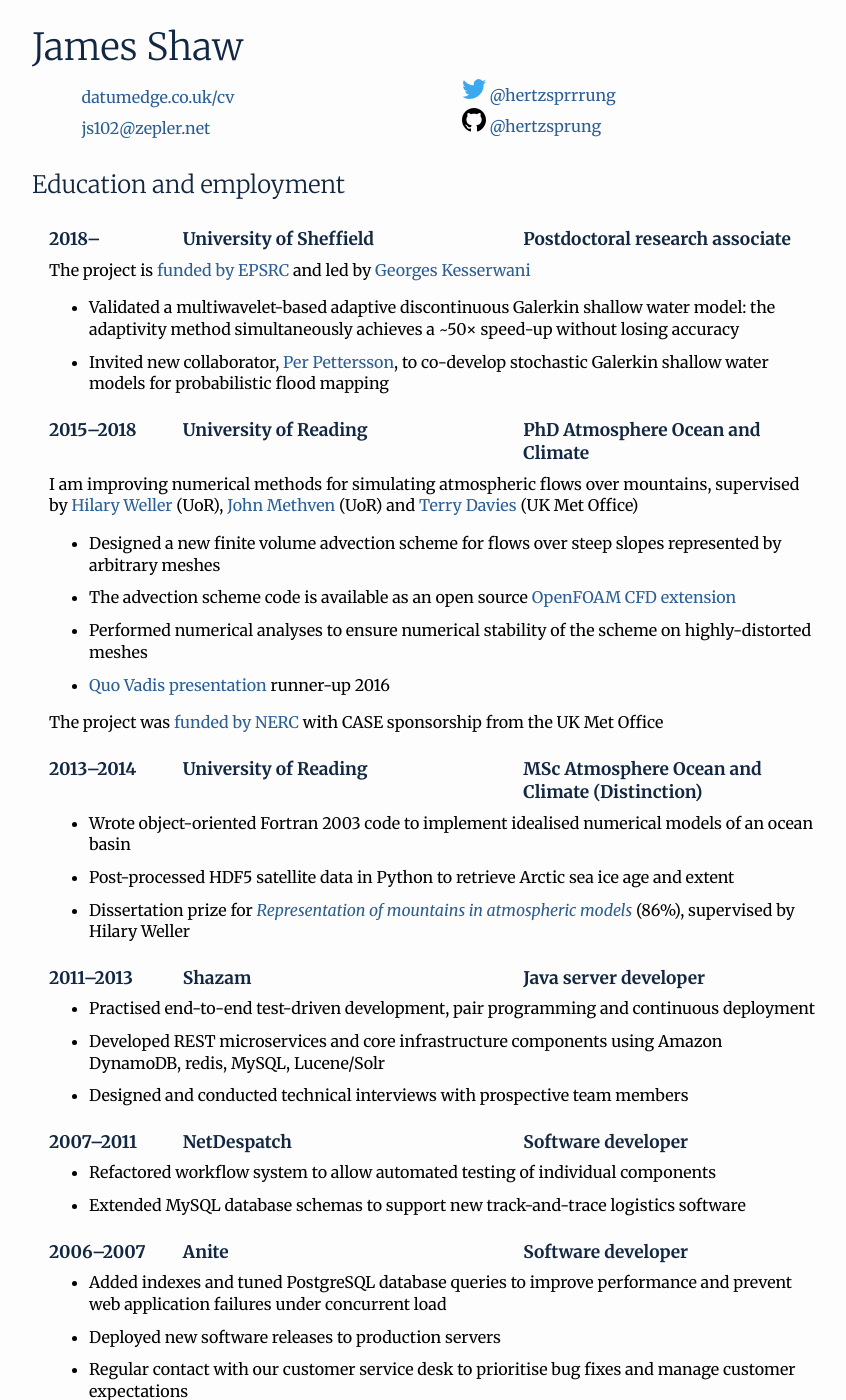
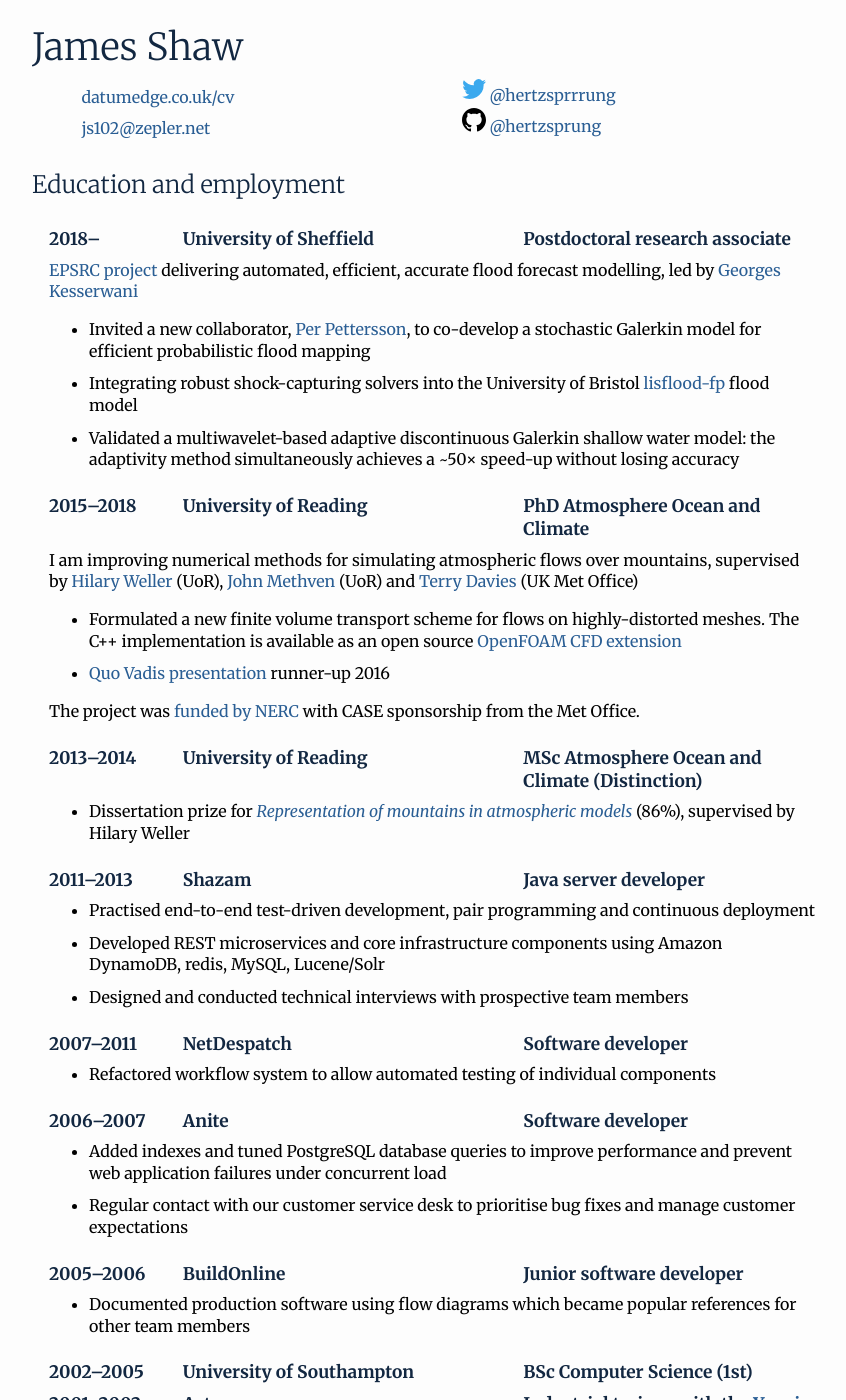
Before and after one commit to hertzsprung/hertzsprung.github.io, a Jekyll site: the page built from cv/index.html, in a window 1280 px wide and 1400 px high, scrolled down 206 px. Shown: the whole window, without its empty margins (208-1054 px from the left). Built offline with Jekyll 4.4.1, drawn with Linux system fonts in a browser that asks for light colours; some of the changed text lies outside the part shown.

Commit message:
update CV

```diff
--- a/_includes/footer.html
+++ b/_includes/footer.html
@@ -52,25 +52,6 @@
       </a>
     </li>
     <li>
-      <a title="StackExchange" href="https://stackexchange.com/users/{{ site.stackexchange_userid }}?tab=accounts">
-        <svg width="32" height="32" viewBox="0 0 67.322835 67.322835" xmlns="http://www.w3.org/2000/svg">
-          <g transform="translate(-2.228494,-984.15345)">
-            <g transform="matrix(1.25,0,0,-1.25,64.134254,1021.5752)">
-              <g transform="scale(0.1,0.1)">
-                <path d="m -443.20546,-26.228612 432.101989,0 0,88.8711 -432.101989,0 0,-88.8711 z" style="fill:#4068bb;" />
-                <path d="m -443.20546,88.232388 432.101989,0 0,88.890602 -432.101989,0 0,-88.890602 z" style="fill:#5ca3de;" />
-                <path d="m -79.67547,296.75139 -295.02999,0 c -37.84,0 -68.5,-31.808 -68.5,-71 l 0,-23.082 432.099989,0 0,23.082 c 0,39.192 -30.7,71 -68.569999,71" style="fill:#9adff7;" />
-                <path d="m -443.20546,-51.271612 0,-23.078 c 0,-39.190998 30.66,-71.003998 68.5,-71.003998 l 184.54,0 0,-93.855 90.569995,93.855 19.919995,0 c 37.869999,0 68.569999,31.813 68.569999,71.003998 l 0,23.078 -432.099989,0" style="fill:#2d4e9b;" />
-                <path d="m -362.14546,-145.35361 -12.56,0 c -37.84,0 -68.5,31.813 -68.5,71.003998 l 0,23.078 171.84,0 -90.78,-94.081998" style="fill:#455ca6;" />
-                <path d="m -136.76546,88.232388 -306.44,0 0,88.891002 392.19999,0 -85.75999,-88.891002" style="fill:#73aee2;" />
-                <path d="m -247.20546,-26.228612 -196,0 0,88.871 281.76,0 -85.76,-88.871" style="fill:#5877c4;" />
-              </g>
-            </g>
-          </g>
-        </svg>
-      </a>
-    </li>
-    <li>
       <a title="FigShare" href="https://figshare.com/authors/{{ site.figshare_userid }}">
         <svg width="32" height="32" viewBox="0 0 68 68" xmlns="http://www.w3.org/2000/svg">
   <g
@@ -114,17 +95,6 @@
             <path d="m 2441.3444,1882.7051 25.9928,-0.7035 c 0.677,0 1.2219,0.5449 1.2219,1.2219 l 0.7035,27.3998 c 0,0.6769 -0.5449,1.2218 -1.2219,1.2218 l -27.3998,-0.7035 c -0.6769,0 -1.2218,-0.5449 -1.2218,-1.2218 l 0.7035,-25.9928 c 0,-0.677 0.5449,-1.2219 1.2218,-1.2219 z" transform="matrix(0.9738928,0.2270082,-0.9738928,0.2270082,0,0)" />
             <path  d="m 31.072243,9.1825095 -0.365019,0.3193916 7.89869,4.2327119 -0.05078,6.991623 c -0.0093,1.276781 -0.970561,1.087338 -0.970561,2.274217 l 0,7.079395 c 0,2.013381 2.841284,2.013381 2.841284,0 l 0,-7.079395 c 0,-1.095143 -0.952765,-1.066459 -0.950805,-2.274217 l 0.01172,-7.219597 -8.414527,-4.3241295 z" transform="translate(512.85712,978.7193)"/>
             <path d="m 32.577947,8.9543724 a 2.6007605,1.095057 0 1 1 -5.201521,0 2.6007605,1.095057 0 1 1 5.201521,0 z" transform="translate(512.88769,978.56733)"/>
-          </g>
-        </svg>
-      </a>
-    </li>
-    <li>
-      <a title="LinkedIn" href="https://linkedin.com/in/{{ site.linkedin_userid }}">
-        <svg width="32" height="32" viewBox="0 0 80 80" xmlns="http://www.w3.org/2000/svg">
-          <g transform="translate(-200.55198,-393.42227)">
-            <path d="m 202.56153,400.9551 c 0,-3.01573 2.50672,-5.46193 5.59907,-5.46193 l 64.56918,0 c 3.09224,0 5.59906,2.4462 5.59906,5.46193 l 0,65.32413 c 0,3.01674 -2.50682,5.46193 -5.59906,5.46193 l -64.56918,0 c -3.09235,0 -5.59907,-2.44519 -5.59907,-5.46193 l 0,-65.32413 z" style="fill:#006699;" />
-            <path d="m 225.52895,459.32064 0,-34.43024 -11.44398,0 0,34.43024 11.44398,0 z m -5.72204,-39.13111 c 3.99075,0 6.47465,-2.64385 6.47465,-5.94791 -0.0744,-3.37843 -2.4839,-5.94893 -6.39895,-5.94893 -3.91464,0 -6.47414,2.5705 -6.47414,5.94893 0,3.30406 2.48339,5.94791 6.32386,5.94791 l 0.0744,0 z" style="fill:#ffffff;" />
-             <path d="m 231.86126,459.32064 11.44388,0 0,-19.2273 c 0,-1.02902 0.0744,-2.05702 0.37656,-2.79261 0.82728,-2.05599 2.71028,-4.18534 5.8717,-4.18534 4.14102,0 5.79753,3.15735 5.79753,7.78588 l 0,18.41937 11.44296,0 0,-19.74181 c 0,-10.57543 -5.64583,-15.49636 -13.17507,-15.49636 -6.17368,0 -8.88396,3.45077 -10.38979,5.8012 l 0.0764,0 0,-4.99327 -11.44387,0 c 0.15018,3.2307 0,34.43024 0,34.43024 z" style="fill:#ffffff;" />
           </g>
         </svg>
       </a>
--- a/cv/index.html
+++ b/cv/index.html
@@ -45,30 +45,28 @@ extra_css: cv.css
   <tbody>
     <tr class="heading"><td>2018&ndash;</td><td>University of Sheffield</td><td>Postdoctoral research associate</td></tr>
     <tr><td colspan="3" class="detail">
-    <p class="headline">The project is <a href="http://gtr.rcuk.ac.uk/projects?ref=EP%2FR007349%2F1">funded by EPSRC</a> and led by <a href="https://www.sheffield.ac.uk/civil/staff/academic/gk">Georges Kesserwani</a></p>
+    <p class="headline"><a href="http://gtr.rcuk.ac.uk/projects?ref=EP%2FR007349%2F1">EPSRC project</a> delivering automated, efficient, accurate flood forecast modelling, led by <a href="https://www.sheffield.ac.uk/civil/staff/academic/gk">Georges Kesserwani</a></p>
     <ul>
+      <li>Invited a new collaborator, <a href="https://www.norceresearch.no/en/persons/per-pettersson">Per Pettersson</a>, to co-develop a stochastic Galerkin model for efficient probabilistic flood mapping</li>
+      <li>Integrating robust shock-capturing solvers into the University of Bristol <a href="https://www.bristol.ac.uk/geography/research/hydrology/models/lisflood/">lisflood-fp</a> flood model</li>
       <li>Validated a multiwavelet-based adaptive discontinuous Galerkin shallow water model: the adaptivity method simultaneously achieves a ~50&times; speed-up without losing accuracy</li>
-      <li>Invited new collaborator, <a href="https://www.norceresearch.no/en/persons/per-pettersson">Per Pettersson</a>, to co-develop stochastic Galerkin shallow water models for probabilistic flood mapping</li>
     </ul>
     </td></tr>
     <tr class="heading"><td>2015&ndash;2018</td><td>University of Reading</td><td>PhD Atmosphere Ocean and Climate</td></tr>
     <tr><td colspan="3" class="detail">
       <p class="headline">I am improving numerical methods for simulating atmospheric flows over mountains, supervised by <a href="http://www.met.reading.ac.uk/userpages/sws02hs.php">Hilary Weller</a> (UoR), <a href="http://www.met.reading.ac.uk/userpages/swrmethn.php">John Methven</a> (UoR) and <a href="http://www.metoffice.gov.uk/research/people/terry-davies">Terry Davies</a> (UK Met Office)</p>
       <ul>
-        <li>Designed a new finite volume advection scheme for flows over steep slopes represented by arbitrary meshes</li>
-        <li>The advection scheme code is available as an open source <a href="https://github.com/AtmosFOAM/AtmosFOAM">OpenFOAM CFD extension</a>
-        <li>Performed numerical analyses to ensure numerical stability of the scheme on highly-distorted meshes</li>
+        <li>Formulated a new finite volume transport scheme for flows on highly-distorted meshes.
+	The C++ implementation is available as an open source <a href="https://github.com/AtmosFOAM/AtmosFOAM">OpenFOAM CFD extension</a></li>
         <li><a href="../talks/quo-vadis2015.pptx">Quo Vadis presentation</a> runner-up 2016</li>
       </ul>
-      <p>The project was <a href="http://gotw.nerc.ac.uk/list_full.asp?pcode=NE%2FK500860%2F1">funded by NERC</a> with CASE sponsorship from the UK Met Office</p>
+      <p>The project was <a href="http://gotw.nerc.ac.uk/list_full.asp?pcode=NE%2FK500860%2F1">funded by NERC</a> with CASE sponsorship from the Met Office.</p>
     </td></tr>
 
     <tr class="heading"><td>2013&ndash;2014</td><td>University of Reading</td><td>MSc Atmosphere Ocean and Climate (Distinction)</td></tr>
     <tr><td colspan="3" class="detail">
 	<ul>
-        <li>Wrote object-oriented Fortran 2003 code to implement idealised numerical models of an ocean basin</li>
-        <li>Post-processed HDF5 satellite data in Python to retrieve Arctic sea ice age and extent</li>
-				<li>Dissertation prize for <em><a href="../publications/msc-dissertation.pdf">Representation of mountains in atmospheric models</a></em> (86%), supervised by Hilary Weller</li>
+	<li>Dissertation prize for <em><a href="../publications/msc-dissertation.pdf">Representation of mountains in atmospheric models</a></em> (86%), supervised by Hilary Weller</li>
 	</ul>
     </td></tr>
   <tr class="heading"><td>2011&ndash;2013</td><td>Shazam</td><td>Java server developer</td></tr>
@@ -83,14 +81,12 @@ extra_css: cv.css
   <tr><td colspan="3" class="detail">
     <ul>
       <li>Refactored workflow system to allow automated testing of individual components</li>
-      <li>Extended MySQL database schemas to support new track-and-trace logistics software</li>
     </ul>
   </td></tr>
   <tr class="heading"><td>2006&ndash;2007</td><td>Anite</td><td>Software developer</td></tr>
   <tr><td colspan="3" class="detail">
     <ul>
       <li>Added indexes and tuned PostgreSQL database queries to improve performance and prevent web application failures under concurrent load</li>
-      <li>Deployed new software releases to production servers</li>
       <li>Regular contact with our customer service desk to prioritise bug fixes and manage customer expectations</li>
     </ul>
   </td></tr>
@@ -98,16 +94,10 @@ extra_css: cv.css
   <tr><td colspan="3" class="detail">
     <ul>
       <li>Documented production software using flow diagrams which became popular references for other team members</li>
-      <li>Identified and refactored large areas of code duplication to eliminate more bugs and simplify ongoing development</li>
     </ul>
   </td></tr>
   <tr class="heading"><td>2002&ndash;2005</td><td>University of Southampton</td><td>BSc Computer Science (1st)</td></tr>
   <tr class="heading"><td>2001&ndash;2002</td><td>Acterna</td><td>Industrial trainee with the <a href="https://www.etrust.org.uk/the-year-in-industry">Year in Industry scheme</a></td></tr>
-  <tr><td colspan="3" class="detail">
-    <ul>
-      <li>Learned Python programming in order to develop a desktop application for auto&#8209;generating boilerplate C++ components</li>
-    </ul>
-  </td></tr>
   <tr class="heading"><td>1994&ndash;2001</td><td>Torquay Boys&rsquo; Grammar School</td><td>A Level Mathematics (A), Physics (A), Music (A)</td></tr>
   </tbody>
 </table>
@@ -126,20 +116,35 @@ extra_css: cv.css
   <li><strong>Shaw, J.</strong> and <a href="http://orcid.org/0000-0003-4553-7082">H. Weller</a> (2016) <em>Comparison of terrain following and cut cell grids using a non-hydrostatic model</em>. Monthly Weather Review. <code><a href="https://doi.org/10.1175/MWR-D-15-0226.1">doi:10.1175/MWR-D-15-0226.1</a></code></li>
 </ul>
 
-Reviewer for <a href="https://www.ametsoc.org/ams/index.cfm/publications/journals/monthly-weather-review/">Monthly Weather Review</a> and <a href="http://www.springer.com/earth+sciences+and+geography/atmospheric+sciences/journal/703">Meteorology and Atmospheric Physics</a>.
+Associated Editor for <a href="https://www.ametsoc.org/ams/index.cfm/publications/journals/monthly-weather-review/">Monthly Weather Review</a>.
+Reviewer for <a href="https://www.journals.elsevier.com/journal-of-hydrology">Journal of Hydrology</a> and <a href="http://www.springer.com/earth+sciences+and+geography/atmospheric+sciences/journal/703">Meteorology and Atmospheric Physics</a>.
 My reviewer profile is <a href="https://publons.com/author/1056336/james-shaw#profile">available on Publons</a>.
 </section>
 
 <section>
 <h2>Skills</h2>
 <ul class="cv">
-  <li><strong>Scientific</strong>&#9;Finite volume and discontinuous Galerkin methods, uncertainty quantification methods, multi-wavelets, numerical weather modelling, computational hydraulics, reproducible science</li>
+  <li><strong>Scientific</strong>&#9;Finite volume and discontinuous Galerkin methods, uncertainty quantification methods, multi-wavelets, computational hydraulics, numerical weather prediction, reproducible science</li>
   <li><strong>Programming</strong>&#9;Experienced in Python 3, Java, SQL, <a href="https://aws.amazon.com/dynamodb/">AWS DynamoDB</a></li>
-  <li style="margin-top: -0.5em">&#9;Knowledge of C, C++, Fortran 2003</li>
-  <li><strong>Data formats</strong>&#9;NetCDF, HDF5, GeoTIFF, JSON, XML, LaTeX</li>
+  <li style="margin-top: -0.5em">&#9;Knowledge of C, C++17, CUDA, Fortran 2003</li>
+  <li><strong>Data formats</strong>&#9;NetCDF, HDF5, JSON, XML, LaTeX</li>
   <li><strong>Tools</strong>&#9;<a href="https://openfoam.org">OpenFOAM CFD</a>, <a href="https://qgis.org/">QGIS</a>, Git, continuous integration and debugging tools</li>
-  <li><strong>Systems</strong>&#9;Debian and Ubuntu Linux, <a href="https://aws.amazon.com/ec2/">Amazon Web Services EC2</a>, <a href="http://singularity.lbl.gov">Singularity</a></li>
+  <li><strong>Systems</strong>&#9;Debian and Ubuntu Linux, <a href="https://aws.amazon.com/ec2/">Amazon Web Services EC2</a>, <a href="https://sylabs.io/singularity/">Singularity</a></li>
 </ul>
+</section>
+
+<section>
+<h2>Leadership roles</h2>
+<!--
+ReproT
+-->
+<table class="cv">
+  <tbody>
+    <tr><td>2020</td><td>Co-organiser</td><td><a href="https://twenty65.ac.uk/events/flood">Flood modelling and forecasting challenges in industry workshop</a></td></tr>
+    <tr><td>2019</td><td>Founder</td><td><a href="https://reproducibilitea.org/journal-clubs/#Sheffield">Sheffield ReproducibiliTea journal club</a></td></tr>
+    <tr><td>2017</td><td>Co-organiser</a></td><td><a href="https://frontiers2017.wordpress.com">NERC Frontiers in Natural Environment Research Conference</a></td></tr>
+  </tbody>
+</table>
 </section>
 
 <section>
@@ -168,7 +173,14 @@ My reviewer profile is <a href="https://publons.com/author/1056336/james-shaw#pr
     </td></tr>
   </tbody>
 </table>
-<p style="margin-top: 0;">I have also cosupervised two masters students between 2015 and 2016</p>
+</section>
+
+<section>
+<h2>Supervision</h2>
+<ul class="cv">
+	<li>2019&ndash; &#9;PhD cosupervisor for <a href="https://civil.dept.shef.ac.uk/current/profiles_webpages/Sun_Xitong.html">Xitong Sun</a></li>
+	<li>2015&ndash;2016 &#9;MSc cosupervisor for <a href="https://www.clisap.de/research/a:-climate-dynamics-and-variability/crg-numerical-methods-in-geosciences/team-members/yumeng-chen">Yumeng Chen</a> and Christiana Skea </li>
+</ul>
 </section>
 
 <section>
@@ -221,6 +233,19 @@ My reviewer profile is <a href="https://publons.com/author/1056336/james-shaw#pr
 </section>
 
 <section>
+<h2>Outreach</h2>
+<p>
+I have engaged with the general public, parents, and children of all ages, in several scientific outreach activities:
+<ul class="cv">
+  <li>September 2019&#9;<a href="https://doi.org/10.6084/m9.figshare.9888746.v1">Presented at Pop-up university</a>, Millenium Gallery, Sheffield</li>
+  <li>July 2015&#9;Schools physicist of the year awards</li>
+  <li>June 2015&#9;East Reading festival</li>
+  <li>February 2015&#9;Brighton science festival</li>
+</ul>
+</p>
+</section>
+
+<section>
 <h2>Informal talks</h2>
 <ul class="cv">
   <li>January 2018&#9;<a href="https://doi.org/10.6084/m9.figshare.5759925.v1">High-order finite volume advection</a></li>
@@ -234,10 +259,9 @@ My reviewer profile is <a href="https://publons.com/author/1056336/james-shaw#pr
 </ul>
 </section>
 
-<section style="page-break-before: always;">
+<section>
 <h2>Posters</h2>
 <ul class="cv">
-  <li>September 2019&#9;The Flood Expo 2019, NEC, Birmingham</li>
   <li>June 2016&#9;<a href="../dcmip2016/poster.pdf">Dynamical core model intercomparison project summer school</a></li>
   <li>June 2015&#9;<a href="../posters/ecmwf2015.pdf">Advanced numerical methods for Earth-system modelling, ECMWF</a></li>
   <li>December 2014&#9;<a href="../posters/mpecdt2014.pdf">Mathematics for Planet Earth Centre for Doctoral Training jamboree</a></li>
@@ -248,9 +272,9 @@ My reviewer profile is <a href="https://publons.com/author/1056336/james-shaw#pr
 <h2>Visits</h2>
 <table class="cv cv-twocol">
 <tbody>
-  <tr><td>July 2016</td><td>Organised a visit from <a href="https://www.youtube.com/user/SimonOxfPhys">Simon Clark</a>, a PhD researcher on stratospheric theory, and YouTube vlogger.  Simon delivered a departmental seminar and filmed <a href="https://youtu.be/_aGJfoIwuWg">a weather balloon launch outreach video</a>.</td></tr>
-  <tr><td>July 2016</td><td>Spent one week visiting <a href="https://ncar.ucar.edu">NCAR</a>, hosted by <a href="http://www.image.ucar.edu/staff/rnair/">Ram Nair</a>, to discuss my research with <a href="http://www.wrf-model.org/">WRF model</a> developers.</td></tr>
-  <tr><td>November 2015</td><td>Arranged a meeting with UK Met Office heads of department and dynamics research staff to discuss progress and future PhD research plans.</td></tr>
+  <tr><td>July 2016</td><td>Hosted <a href="https://www.youtube.com/user/SimonOxfPhys">Simon Clark</a>, a PhD researcher on stratospheric theory and YouTube vlogger.  Simon delivered a departmental seminar and filmed <a href="https://youtu.be/_aGJfoIwuWg">a weather balloon launch outreach video</a>.</td></tr>
+  <tr><td>July 2016</td><td>One week visit to <a href="https://ncar.ucar.edu">NCAR</a>, hosted by <a href="http://www.image.ucar.edu/staff/rnair/">Ram Nair</a>, to discuss my research with <a href="http://www.wrf-model.org/">WRF model</a> developers.</td></tr>
+  <tr><td>November 2015</td><td>Arranged a meeting with Met Office heads of department to discuss PhD progress and future research plans.</td></tr>
 </tbody>
 </table>
 </section>
@@ -258,6 +282,7 @@ My reviewer profile is <a href="https://publons.com/author/1056336/james-shaw#pr
 <section>
 <h2>Training</h2>
 <ul class="cv">
+  <li>December 2019&#9;<a href="https://www.coursera.org/learn/sciwrite">Writing in the Sciences</a>, Stanford University, Coursera</li>
   <li>March 2019&#9;<a href="https://www.brunel.ac.uk/business/Centre-for-Flood-Risk-and-Resilience/e-learning-courses">Basic introduction to flood risk and resilience, Brunel University online course</a></li>
   <li>September 2018&#9;<a href="https://eleuteriotoro.com/2018/06/23/computational-methods-for-hyperbolic-equations-with-applications/">Computational methods for hyperbolic equations with applications, Prof. Toro</a></li>
   <li>June 2016&#9;<a href="https://www.earthsystemcog.org/projects/dcmip-2016/">Dynamical core intercomparison project summer school, NCAR</a></li>
@@ -267,17 +292,4 @@ My reviewer profile is <a href="https://publons.com/author/1056336/james-shaw#pr
 </ul>
 </section>
 
-<section>
-<h2>Outreach</h2>
-<p>
-I have engaged with the general public, parents, and children of all ages, in several scientific outreach activities:
-<ul class="cv">
-  <li>September 2019&#9;Pop-up university, Millenium Gallery, Sheffield</li>
-  <li>July 2015&#9;Schools physicist of the year awards</li>
-  <li>June 2015&#9;East Reading festival</li>
-  <li>February 2015&#9;Brighton science festival</li>
-</ul>
-</p>
-</section>
-
 </article>
```
Also changed, not shown: other parts of cv/index.html (+2 -2 lines).
